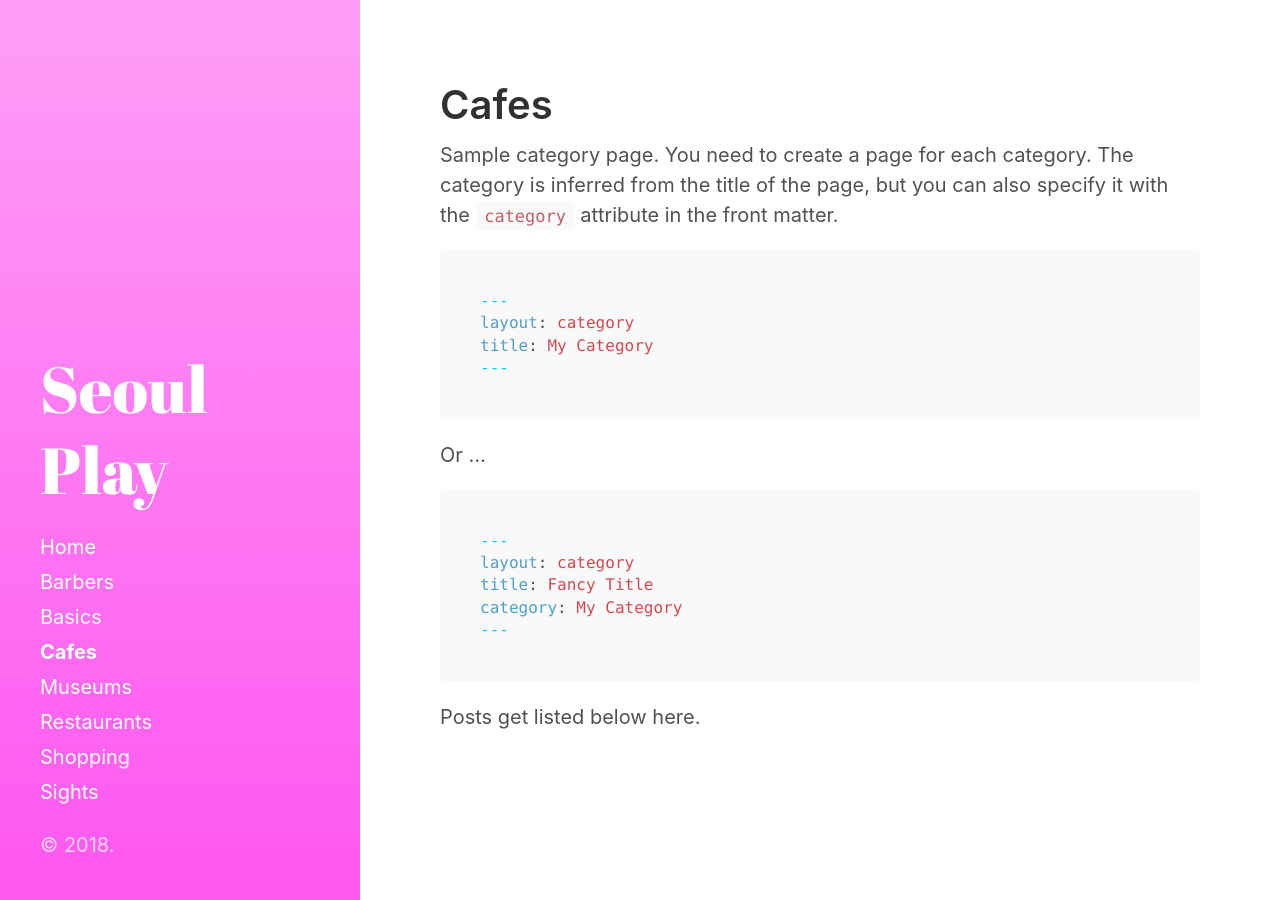
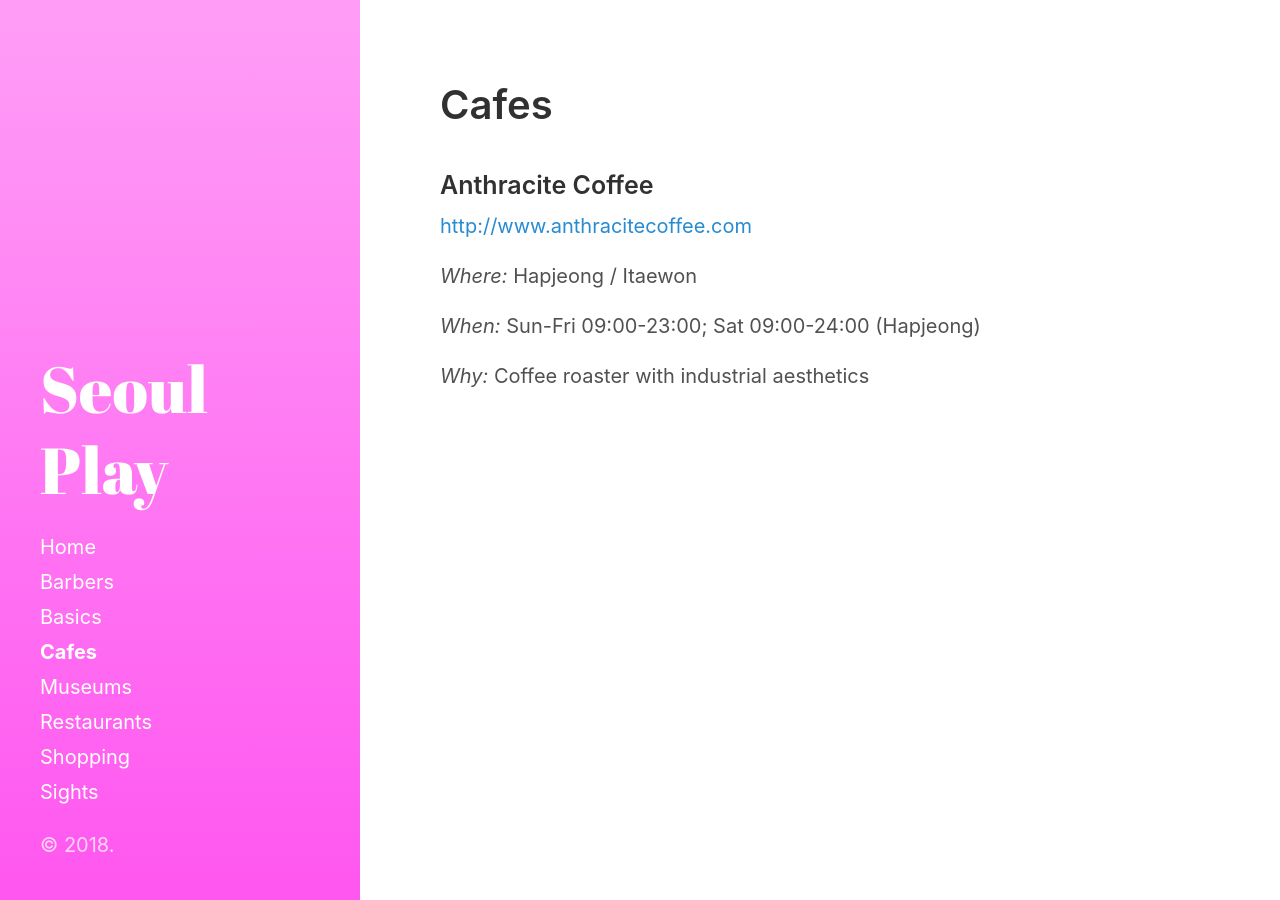
Before and after one commit to seoulplay/seoulplay.github.io, a Jekyll site: the page built from category/cafes.md, in a window 1280 px wide. Built offline with Jekyll 4.4.1, drawn with Linux system fonts in a browser that asks for light colours.

Commit message:
Update cafes.md

````diff
--- a/category/cafes.md
+++ b/category/cafes.md
@@ -3,25 +3,12 @@ layout: category
 title: Cafes
 ---
 
-Sample category page. You need to create a page for each category.
-The category is inferred from the title of the page, but you can also
-specify it with the `category` attribute in the front matter.
+### Anthracite Coffee
 
-```md
----
-layout: category
-title: My Category
----
-```
+<http://www.anthracitecoffee.com>
 
-Or ...
+_Where:_ Hapjeong / Itaewon
 
-```md
----
-layout: category
-title: Fancy Title
-category: My Category
----
-```
+_When:_ Sun-Fri 09:00-23:00; Sat 09:00-24:00 (Hapjeong)
 
-Posts get listed below here.
+_Why:_ Coffee roaster with industrial aesthetics
````
